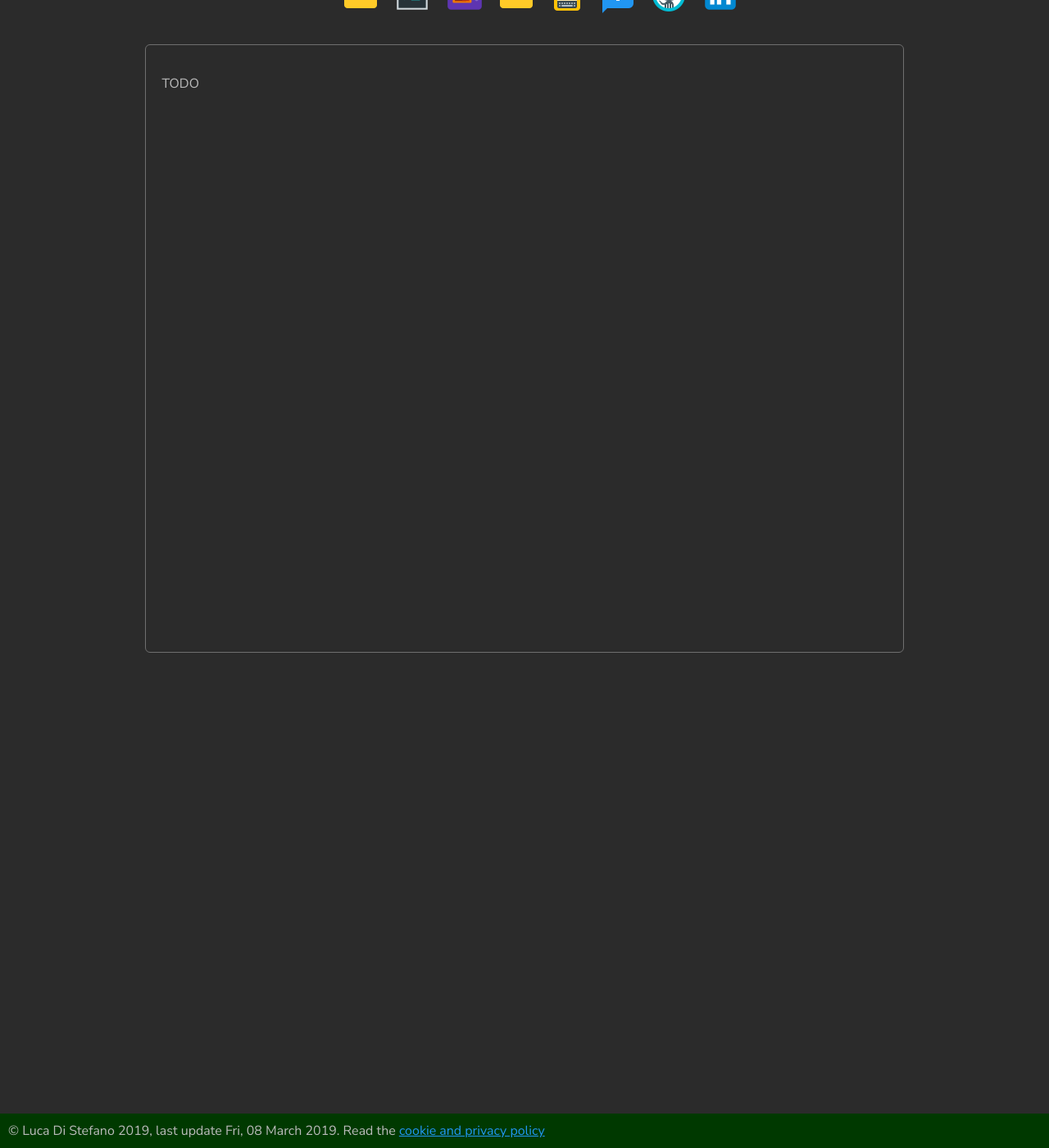
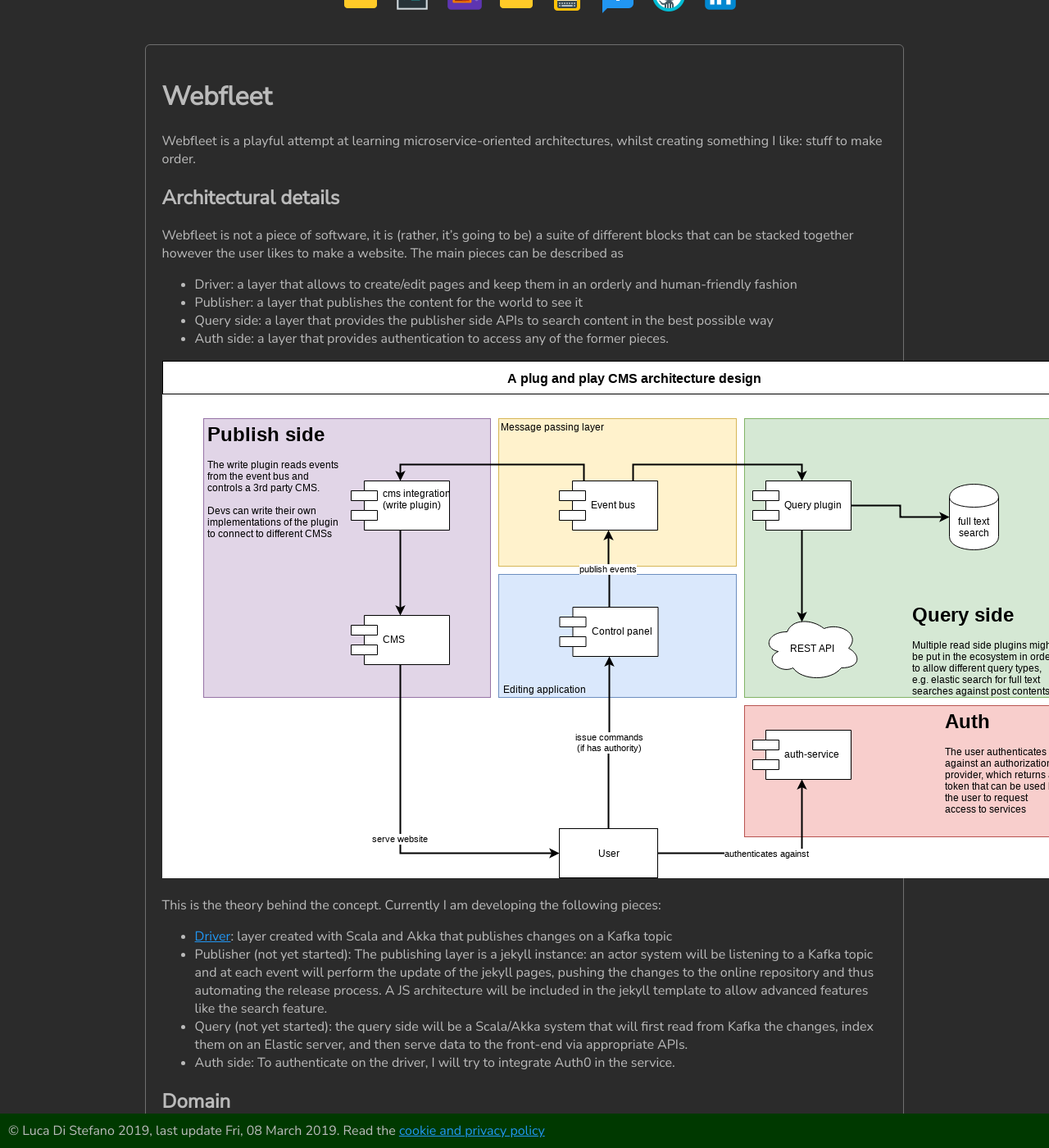
Before and after one commit to LukeDS-it/LukeDS-it.github.io, a Jekyll site: the page built from pages/webfleet.md, in a window 1280 px wide and 1400 px high, scrolled down 270 px. Shown: the whole window at 82% size. Built offline with Jekyll 4.4.1, drawn with Linux system fonts in a browser that asks for light colours; some of the changed text lies outside the part shown.

Commit message:
article about webfleet

```diff
--- a/pages/webfleet.md
+++ b/pages/webfleet.md
@@ -2,6 +2,67 @@
 layout: page
 title: Webfleet
 permalink: /software/webfleet/
+description: Webfleet is an attempt of making a distributed CMS, an experiment to learn microservice architecture
 ---
 
-TODO
+# Webfleet
+
+Webfleet is a playful attempt at learning microservice-oriented architectures, whilst creating something I like:
+stuff to make order.
+
+## Architectural details
+
+Webfleet is not a piece of software, it is (rather, it's going to be) a suite of different blocks that can be
+stacked together however the user likes to make a website. The main pieces can be described as
+
+* Driver: a layer that allows to create/edit pages and keep them in an orderly and human-friendly fashion
+* Publisher: a layer that publishes the content for the world to see it
+* Query side: a layer that provides the publisher side APIs to search content in the best possible way
+* Auth side: a layer that provides authentication to access any of the former pieces.
+
+![Architecture diagram](/static/images/webfleet/webfleet-architecture.png)
+
+This is the theory behind the concept. Currently I am developing the following pieces:
+
+* [Driver](https://github.com/LukeDS-it/webfleet-driver): layer created with Scala and Akka that publishes
+changes on a Kafka topic
+* Publisher (not yet started): The publishing layer is a jekyll instance: an actor system will be listening to a Kafka
+topic and at each event will perform the update of the jekyll pages, pushing the changes to the online repository and
+thus automating the release process. A JS architecture will be included in the jekyll template to allow advanced
+features like the search feature.
+* Query (not yet started): the query side will be a Scala/Akka system that will first read from Kafka the changes,
+index them on an Elastic server, and then serve data to the front-end via appropriate APIs.
+* Auth side: To authenticate on the driver, I will try to integrate Auth0 in the service.
+
+## Domain
+
+To keep everything tidy and readable for humans, the domain structure will be reduced to the bare minimum, trying to
+implement a filesystem-like structure. The structure is composed by
+
+* Aggregates
+* Contents
+* Events
+* Updates
+
+As explained in the following schema
+
+![Domain diagram](/static/images/webfleet/webfleet-domain.png)
+
+## Eventsourcing
+
+After reading an endless number of papers on the subject of what would be the best way to implement a microservice
+architecture, I decided to give [eventsourcing](https://martinfowler.com/eaaDev/EventSourcing.html) a shot.
+
+I then proceeded to analyse which commands could be issued from an user and to determine the events that would
+be emitted when the command passes validation.
+
+Here a small summary, that might not be yet complete, of the commands.
+
+![Commands diagram](/static/images/webfleet/webfleet-commands.png)
+
+## Infrastructure
+
+To test all this I decided to get a free plan on heroku. I also combined it with TravisCI to create pipelines that would
+first test and then deploy the code in each Pull Request on Github.
+
+This proved useful to get insights on CI/CD.
```
Also changed, not shown: static/images/webfleet/webfleet-architecture.png (added), static/images/webfleet/webfleet-commands.png (added), static/images/webfleet/webfleet-domain.png (added).
